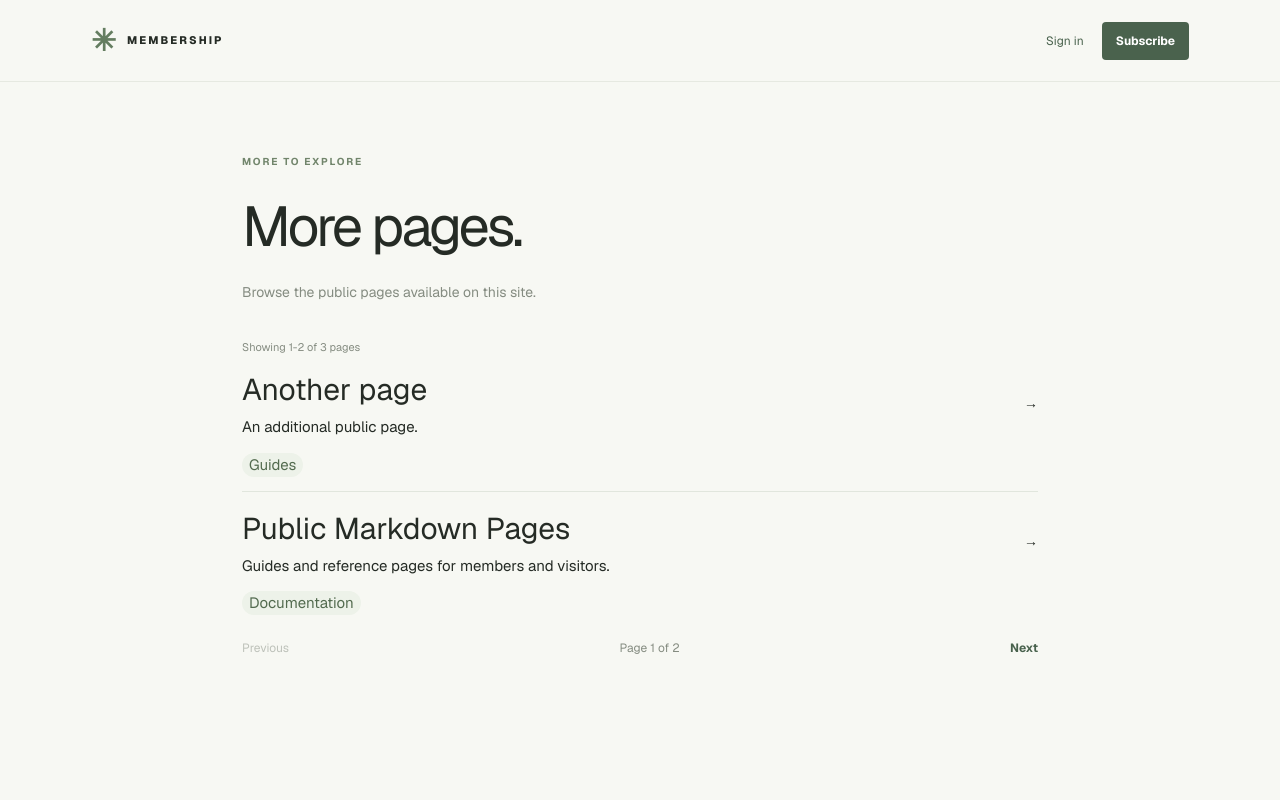
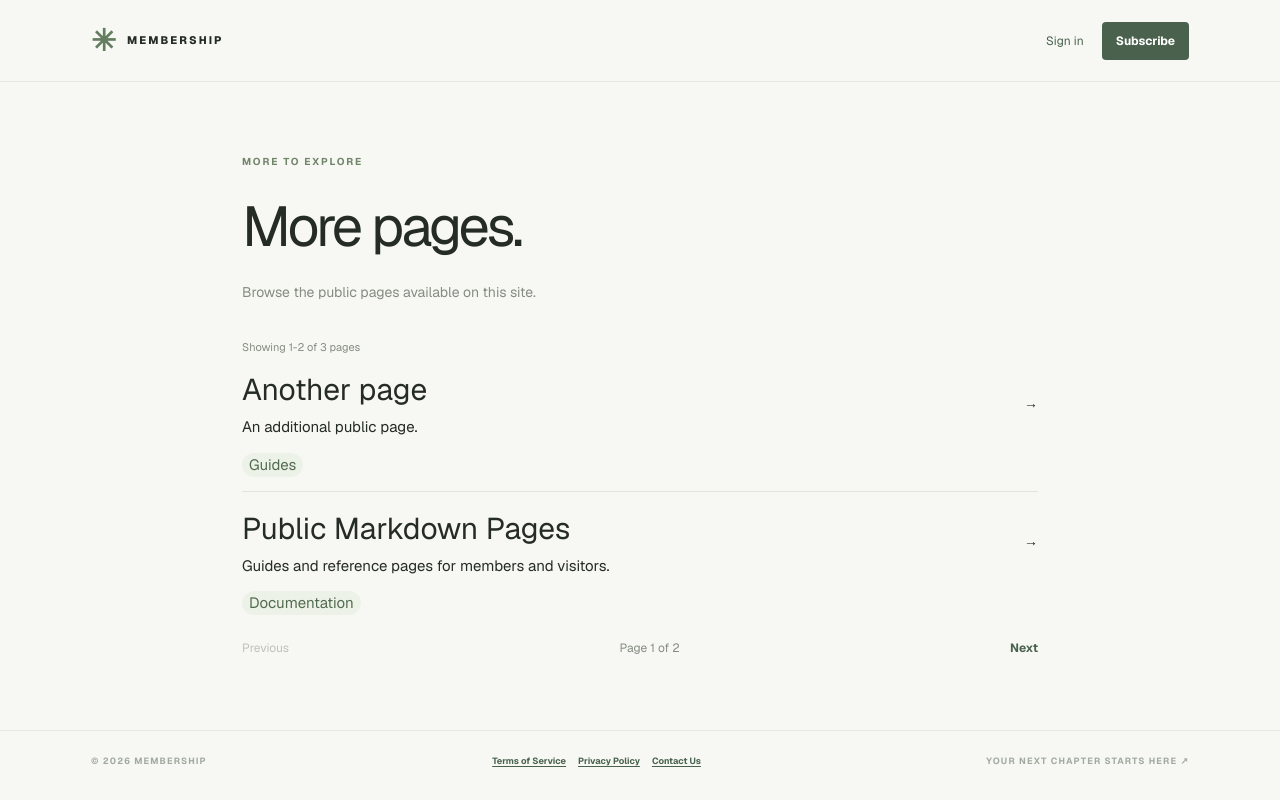
Before and after one commit to jackdarrylfraser/clerk-next, a Next.js app: page /more in a window 1280 px wide. Built offline with nearby package versions, Linux system fonts and the light colour scheme; no server answers.

Commit message:
feat: added contact us page

```diff
--- /dev/null
+++ b/app/contact/page.tsx
@@ -0,0 +1,23 @@
+import type { Metadata } from "next";
+
+export const metadata: Metadata = {
+  title: "Contact Us | Outbound Endurance",
+  description: "Get in touch with Outbound Endurance.",
+};
+
+export default function ContactPage() {
+  return (
+    <main className="markdown-page">
+      <article className="markdown-content">
+        <h1>Contact Us</h1>
+        <p>
+          If you have any questions, email us at{" "}
+          <a href="mailto:contact@outboundendurance.com">
+            contact@outboundendurance.com
+          </a>
+          .
+        </p>
+      </article>
+    </main>
+  );
+}
--- a/app/globals.css
+++ b/app/globals.css
@@ -203,7 +203,7 @@ button.text-button { margin: 18px 0 0 43px; }
 .side-panel > p { color: #84917f; font-size: 12px; line-height: 1.8; max-width: 225px; }
 .aside-bottom { margin-top: 36px; border-top: 1px solid #d9e4d3; padding-top: 18px; }
 .aside-bottom span:last-child { font-size: 22px; }
-.site-footer { display: flex; justify-content: space-between; color: #a2aaa0; font-size: 9px; font-weight: 700; letter-spacing: .13em; padding: 32px 0 50px; }
+.site-footer { display: flex; justify-content: space-between; align-items: center; gap: 20px; margin-top: auto; border-top: 1px solid #e6e9e1; color: #a2aaa0; font-size: 9px; font-weight: 700; letter-spacing: .13em; padding: 24px 7.1% 32px; }
 .loading-page { padding: 50px; color: #788076; }
 .account-page { max-width: 1050px; margin: 0 auto; padding: 32px; width: 100%; }
 .account-heading { margin: 60px 0 30px; }
@@ -226,7 +226,7 @@ button.text-button { margin: 18px 0 0 43px; }
   .progress small { display: none; }
   .progress strong { font-size: 10px; }
   .progress-number { flex-basis: 27px; height: 27px; }
-  .site-footer { gap: 20px; font-size: 8px; }
+  .site-footer { gap: 20px; font-size: 8px; padding: 24px 20px 32px; }
   .lead-capture-fields { grid-template-columns: 1fr; }
   .lead-capture-fields label:last-child { grid-column: auto; }
 }
@@ -243,6 +243,7 @@ button.text-button { margin: 18px 0 0 43px; }
   body { background: #151a16; }
   button:focus-visible, a:focus-visible { outline-color: #b4cdaa; }
   .site-header { border-color: #303a31; }
+  .site-footer { border-color: #303a31; }
   .brand-mark, .dev-access-label, .eyebrow, .activity-pagination a,
   .markdown-content a, .back-link, .resume-checkout a, .text-button {
     color: #b4cdaa;
--- a/app/layout.tsx
+++ b/app/layout.tsx
@@ -3,6 +3,7 @@ import type { Metadata } from "next";
 import { Geist, Geist_Mono } from "next/font/google";
 import { DevAuthBypassProvider } from "@/components/dev-auth-bypass-provider";
 import Navigation from "@/components/navigation";
+import SiteFooter from "@/components/site-footer";
 import { isDevAuthBypassEnabled } from "@/lib/auth";
 import "./globals.css";
 import "katex/dist/katex.min.css";
@@ -33,6 +34,7 @@ export default function RootLayout({ children }: LayoutProps<"/">) {
           <DevAuthBypassProvider enabled={isDevAuthBypassEnabled}>
             <Navigation />
             {children}
+            <SiteFooter />
           </DevAuthBypassProvider>
         </ClerkProvider>
       </body>
--- /dev/null
+++ b/components/site-footer.tsx
@@ -0,0 +1,23 @@
+import Link from "next/link";
+
+export default async function SiteFooter() {
+  const year = await getCurrentYear();
+
+  return (
+    <footer className="site-footer">
+      <span>© {year} MEMBERSHIP</span>
+      <nav className="legal-footer-links" aria-label="Site information">
+        <Link href="/terms-of-service">Terms of Service</Link>
+        <Link href="/privacy-policy">Privacy Policy</Link>
+        <Link href="/contact">Contact Us</Link>
+      </nav>
+      <span>YOUR NEXT CHAPTER STARTS HERE ↗</span>
+    </footer>
+  );
+}
+
+async function getCurrentYear() {
+  "use cache";
+
+  return new Date().getFullYear();
+}
--- a/components/subscribe/subscribe-layout.tsx
+++ b/components/subscribe/subscribe-layout.tsx
@@ -1,5 +1,4 @@
 import type { ReactNode } from "react";
-import Link from "next/link";
 import type { Step } from "./types";
 
 const steps: { key: Step; title: string; description: string }[] = [
@@ -74,14 +73,6 @@ export function SubscribeLayout({
         <div className="checkout-layout">
           <section className="flow-panel">{children}</section>
         </div>
-        <footer className="site-footer">
-          <span>© {new Date().getFullYear()} MEMBERSHIP</span>
-          <nav className="legal-footer-links" aria-label="Legal information">
-            <Link href="/terms-of-service">Terms of Service</Link>
-            <Link href="/privacy-policy">Privacy Policy</Link>
-          </nav>
-          <span>YOUR NEXT CHAPTER STARTS HERE ↗</span>
-        </footer>
       </main>
     </div>
   );
```
